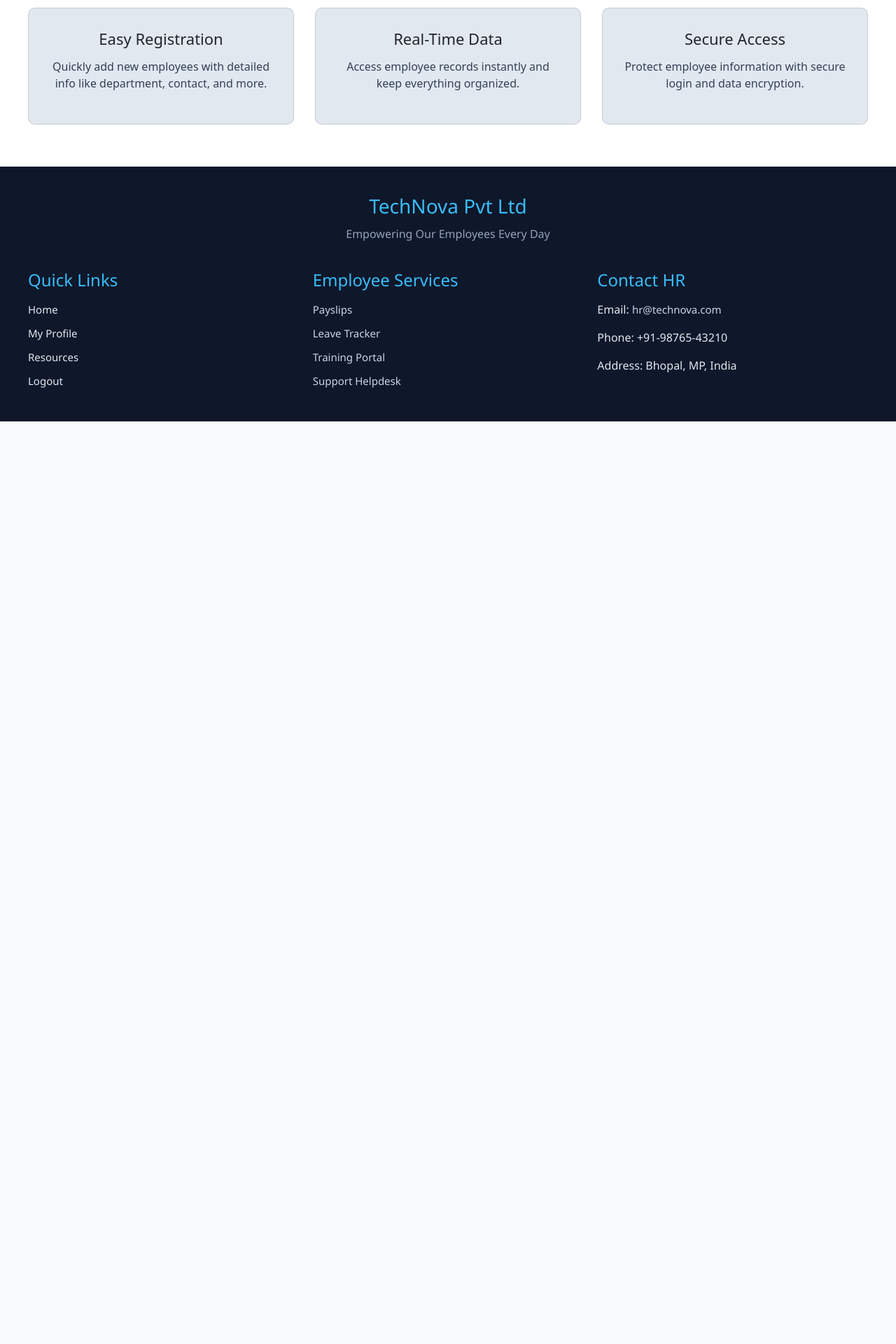
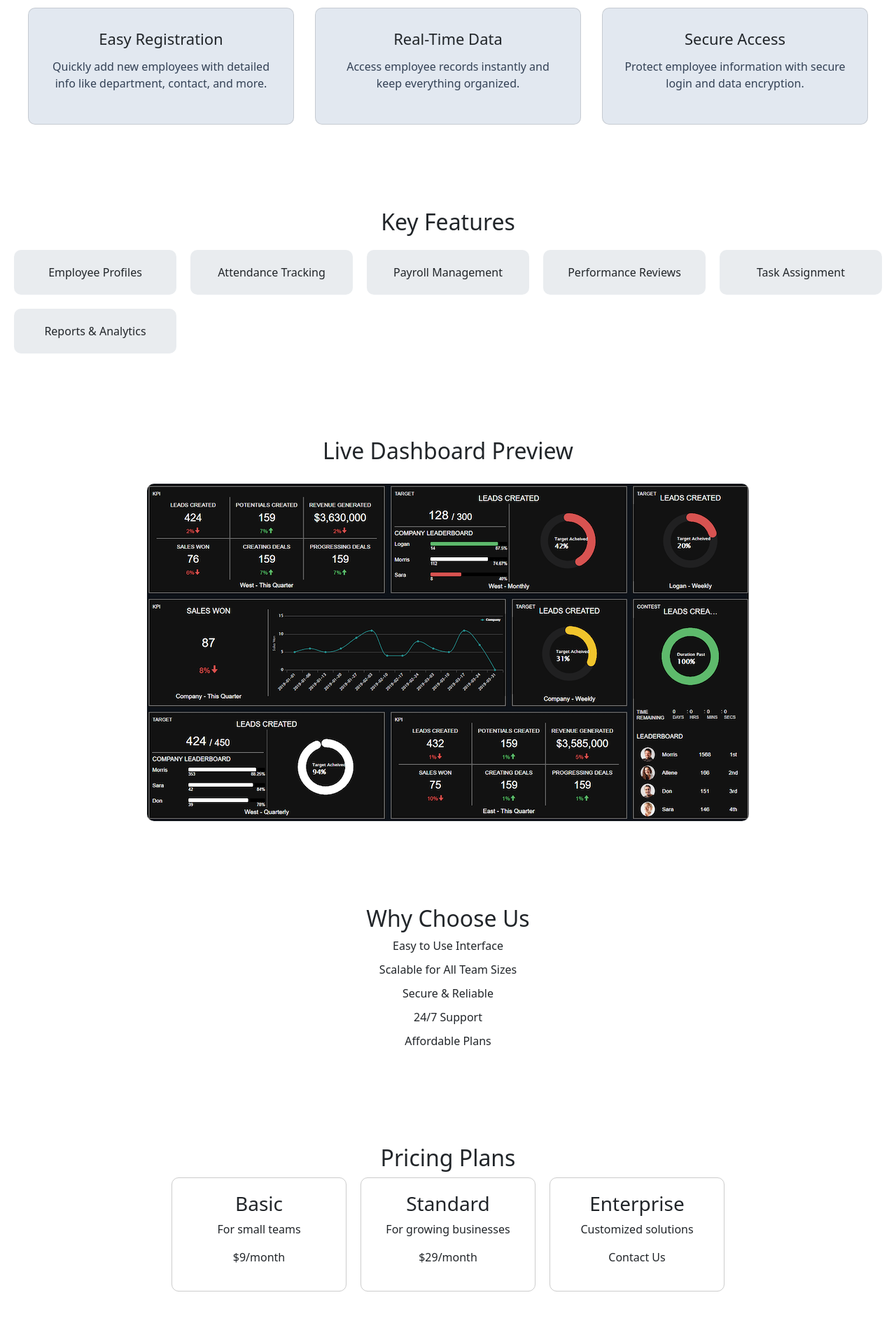
Before and after one commit to Aditya2003-24/new-project, a Django app: page / in a window 1280 px wide. Shown: the part 560-2480 px from the top of the page at 70% size. Before the commit the page ends 1162 px from the top, so only its background shows below. Run offline with Django 5.2, Linux system fonts and the light colour scheme.

Commit message:
new code

```diff
--- /dev/null
+++ b/project/app/static/style/land.css
@@ -0,0 +1,86 @@
+section {
+    padding: 60px 20px;
+    text-align: center;
+  }
+  .emp-hero {
+    background: #f4f4f4;
+    padding: 100px 20px;
+  }
+  .emp-hero-title {
+    font-size: 3rem;
+    margin-bottom: 10px;
+  }
+  .emp-hero-subtitle {
+    font-size: 1.2rem;
+    margin-bottom: 20px;
+  }
+  .emp-cta-btn {
+    padding: 12px 24px;
+    background: #007bff;
+    color: white;
+    text-decoration: none;
+    border-radius: 5px;
+  }
+  .emp-features-grid {
+    display: grid;
+    grid-template-columns: repeat(auto-fit, minmax(200px, 1fr));
+    gap: 20px;
+    margin-top: 20px;
+  }
+  .emp-feature-item {
+    background: #e9ecef;
+    padding: 20px;
+    border-radius: 10px;
+  }
+  .emp-dashboard-preview img {
+    max-width: 90%;
+    border-radius: 10px;
+    margin-top: 20px;
+  }
+  .emp-why-list {
+    list-style: none;
+    padding: 0;
+  }
+  .emp-why-item {
+    margin-bottom: 10px;
+    font-weight: 500;
+  }
+  .emp-pricing-wrapper {
+    display: flex;
+    flex-wrap: wrap;
+    justify-content: center;
+    gap: 20px;
+  }
+  .emp-pricing-card {
+    background: #fff;
+    border: 1px solid #ccc;
+    padding: 20px;
+    width: 250px;
+    border-radius: 10px;
+  }
+  .emp-testimonial {
+    font-style: italic;
+    margin: 20px auto;
+    max-width: 600px;
+  }
+  .emp-contact-form {
+    display: flex;
+    flex-direction: column;
+    gap: 15px;
+    max-width: 500px;
+    margin: 0 auto;
+  }
+  .emp-input,
+  .emp-textarea {
+    padding: 10px;
+    font-size: 1rem;
+    border: 1px solid #ccc;
+    border-radius: 5px;
+  }
+  .emp-send-btn {
+    padding: 10px;
+    background: #007bff;
+    color: white;
+    border: none;
+    border-radius: 5px;
+  }
--- a/project/app/templates/landing.html
+++ b/project/app/templates/landing.html
@@ -1,7 +1,10 @@
 {% extends 'base.html' %}
-{% block title %} main {% endblock %}
+{% block title %}
+ main {% endblock %}
 {% load static %}
-{% block css %}<link rel="stylesheet" href="{% static 'style/landing.css' %}">{% endblock %}
+{% block css %}<link rel="stylesheet" href="{% static 'style/landing.css' %}">
+<link rel="stylesheet" href="{% static 'style/land.css' %}">
+{% endblock %}
 {% block content %}
 
   <section class="hero">
@@ -33,4 +36,78 @@
       </div>
     </div>
   </section>
+
+
+
+
+  <!-- Features Section -->
+  <section id="features" class="emp-features">
+    <h2>Key Features</h2>
+    <div class="emp-features-grid">
+      <div class="emp-feature-item">Employee Profiles</div>
+      <div class="emp-feature-item">Attendance Tracking</div>
+      <div class="emp-feature-item">Payroll Management</div>
+      <div class="emp-feature-item">Performance Reviews</div>
+      <div class="emp-feature-item">Task Assignment</div>
+      <div class="emp-feature-item">Reports & Analytics</div>
+    </div>
+  </section>
+
+  <!-- Dashboard Preview -->
+  <section class="emp-dashboard-preview">
+    <h2>Live Dashboard Preview</h2>
+    <img src="{% static 'image/live-dashboard-fullscreen.png' %}" alt="Dashboard Preview" />
+  </section>
+
+  <!-- Why Choose Us -->
+  <section class="emp-why-choose">
+    <h2>Why Choose Us</h2>
+    <ul class="emp-why-list">
+      <li class="emp-why-item">Easy to Use Interface</li>
+      <li class="emp-why-item">Scalable for All Team Sizes</li>
+      <li class="emp-why-item">Secure & Reliable</li>
+      <li class="emp-why-item">24/7 Support</li>
+      <li class="emp-why-item">Affordable Plans</li>
+    </ul>
+  </section>
+
+  <!-- Pricing Plans -->
+  <section class="emp-pricing">
+    <h2>Pricing Plans</h2>
+    <div class="emp-pricing-wrapper">
+      <div class="emp-pricing-card">
+        <h3>Basic</h3>
+        <p>For small teams</p>
+        <p>$9/month</p>
+      </div>
+      <div class="emp-pricing-card">
+        <h3>Standard</h3>
+        <p>For growing businesses</p>
+        <p>$29/month</p>
+      </div>
+      <div class="emp-pricing-card">
+        <h3>Enterprise</h3>
+        <p>Customized solutions</p>
+        <p>Contact Us</p>
+      </div>
+    </div>
+  </section>
+
+  <!-- Testimonials -->
+  <section class="emp-testimonials">
+    <h2>What Our Clients Say</h2>
+    <blockquote class="emp-testimonial">"This platform streamlined our HR operations like never before!" - ABC Corp</blockquote>
+    <blockquote class="emp-testimonial">"Reliable, intuitive, and incredibly helpful!" - XYZ Ltd</blockquote>
+  </section>
+
+  <!-- Contact Us -->
+  <section class="emp-contact">
+    <h2>Contact Us</h2>
+    <form class="emp-contact-form">
+      <input type="text" class="emp-input" placeholder="Your Name" required />
+      <input type="email" class="emp-input" placeholder="Your Email" required />
+      <textarea class="emp-textarea" placeholder="Your Message" required></textarea>
+      <button type="submit" class="emp-send-btn">Send Message</button>
+    </form>
+  </section>
  {% endblock %}
--- a/project/app/views.py
+++ b/project/app/views.py
@@ -5,6 +5,9 @@ from django.db.models import Q
 # Create your views here.
 def landing(request):
     return render(request,'landing.html')
+def addmin(request):
+     adminname='admin@gmail.com'
+     return render(request,'admin.html',{'admindata':adminname})
 def login(request):
     email=request.POST.get('email')
     passw=request.POST.get('password')
--- a/project/project/urls.py
+++ b/project/project/urls.py
@@ -32,5 +32,6 @@ urlpatterns = [
     path('delete/<int:pk>/',views.delete,name='delete'),
     path('profile/<int:pk>/',views.profile,name='profile'),
     path('search/',views.search,name='search'),
+    path('addmin/',views.addmin,name='addmin'),
 
 ]+static(settings.MEDIA_URL,document_root=settings.MEDIA_ROOT)
```
Also changed, not shown: project/app/templates/base.html (+24 -21 lines), project/app/static/image/arrows-1229845_1280.webp (added), project/app/static/image/live-dashboard-fullscreen.png (added), project/app/static/style/landing.css (line endings or trailing spaces).
